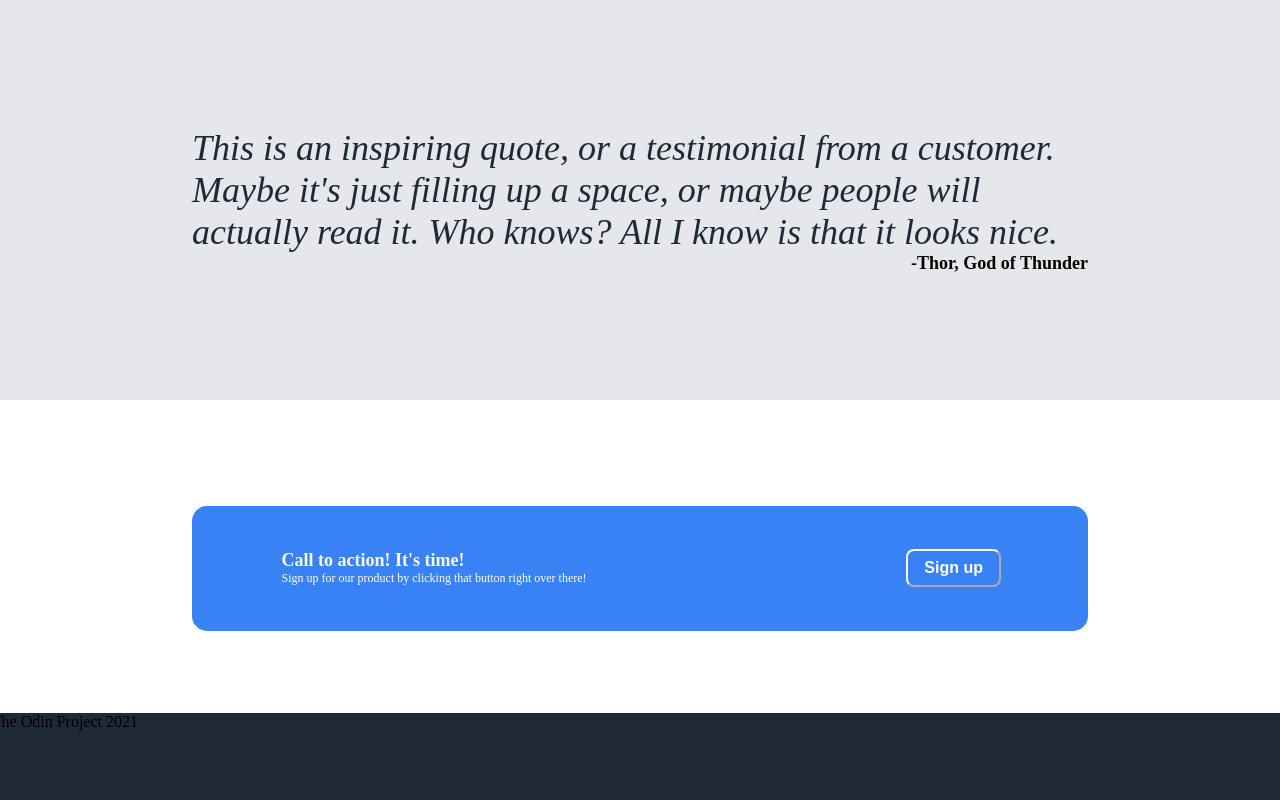
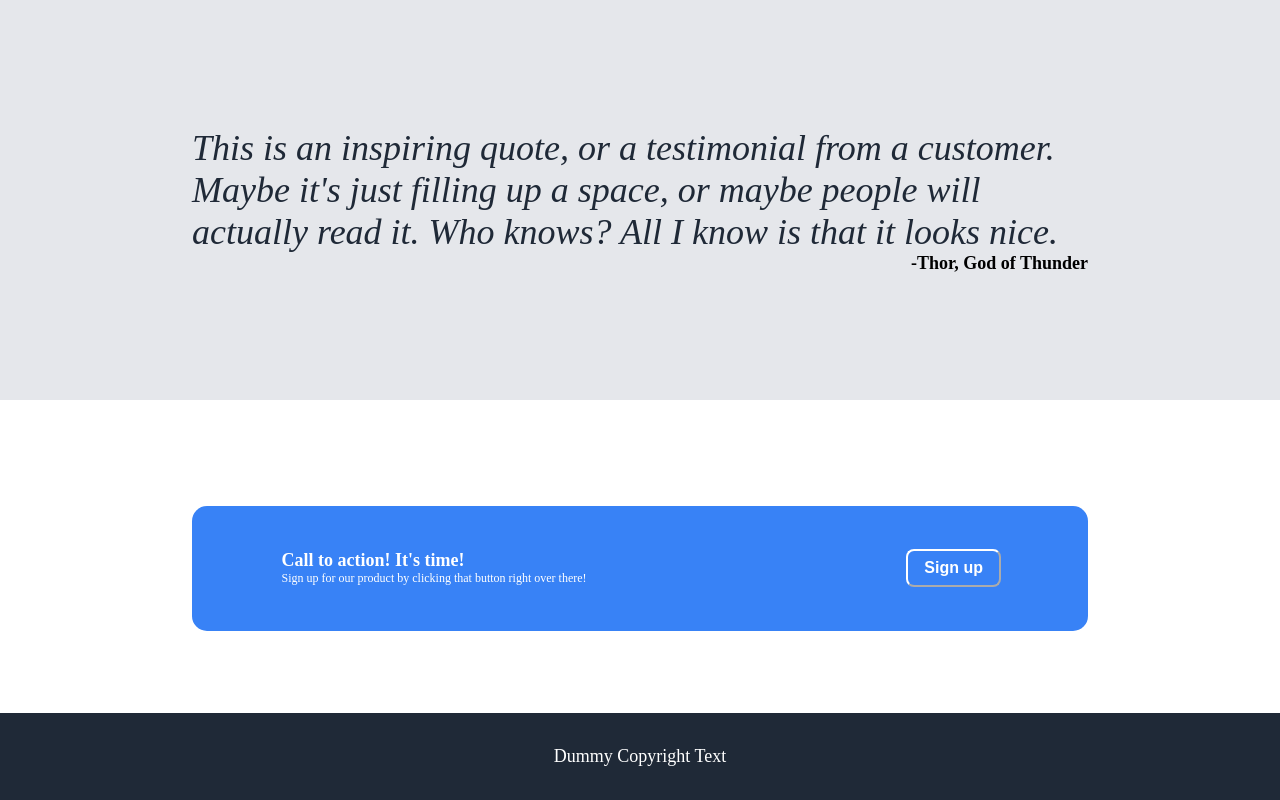
Before and after one commit to chrisdb88/landing-page, a plain HTML site: page index.html in a window 1280 px wide. Shown: the part 800-1600 px from the top of the page. Drawn offline with Linux system fonts and the light colour scheme.

Commit message:
Styling: footer | total layout complete

```diff
--- a/index.html
+++ b/index.html
@@ -68,7 +68,7 @@
                     </div>
                 </div>
             </div>
-            <div class="copyright-footer">Copyright The Odin Project 2021</div>
+            <div class="copyright-footer">Dummy Copyright Text</div>
         </div>
     </body>
 </html>
--- a/styles.css
+++ b/styles.css
@@ -241,8 +241,13 @@ p {
 
 .copyright-footer {
     flex: 1 1 20%;
+    display: flex;
+    justify-content: center;
+    align-items: center;
     background-color: #1F2937;
     margin: -12px -30%;
+    color: white;
+    font-size: 18px;
 }
 
 /* img {
```
